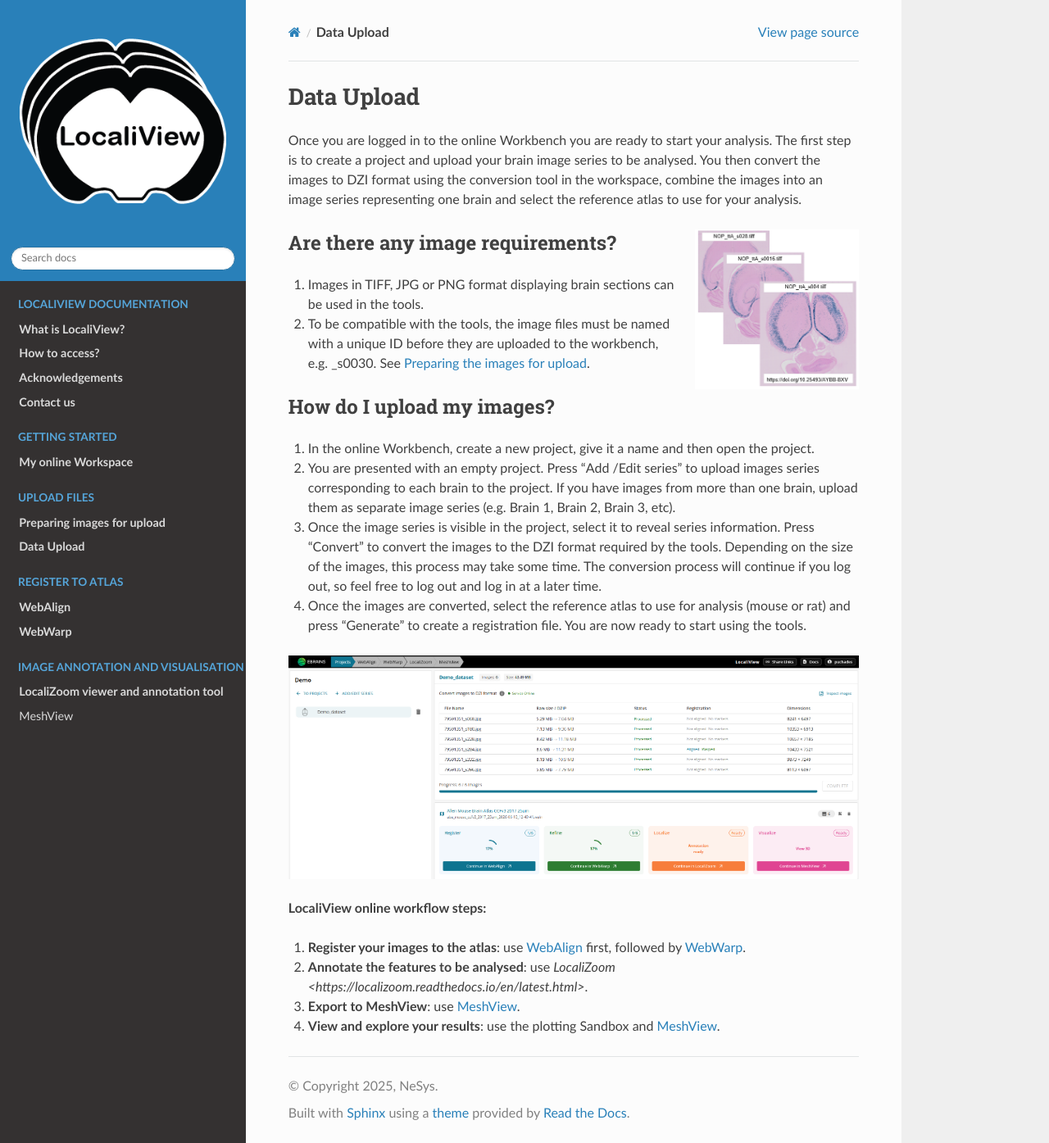
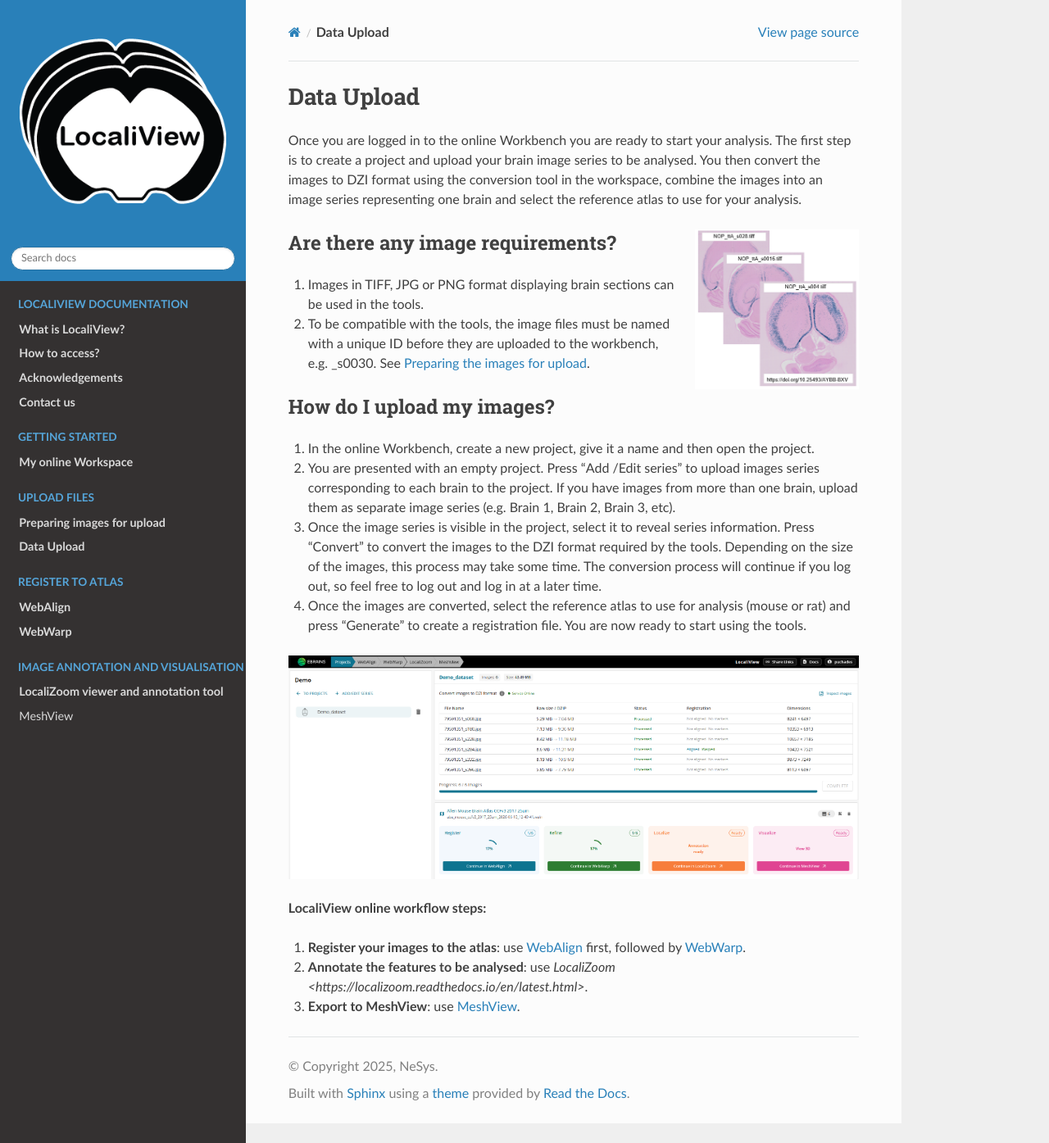
Before and after one commit to Neural-Systems-at-UIO/LocaliView, a Sphinx documentation site: the page built from Docs/DataUpload.rst, in a window 1280 px wide and 1395 px high. Shown: the whole window at 82% size. Built offline with Sphinx 7.4.7 and the Read the Docs theme 3.1.0, drawn with Linux system fonts in a browser that asks for light colours; pages that are not in the unit, such as notebooks, are missing from menus.

Commit message:
Update DataUpload.rst

```diff
--- a/Docs/DataUpload.rst
+++ b/Docs/DataUpload.rst
@@ -31,4 +31,3 @@
 1. **Register your images to the atlas**: use `WebAlign <https://quint-webtools.readthedocs.io/en/latest/WebAlign.html>`_ first, followed by `WebWarp <https://quint-webtools.readthedocs.io/en/latest/WebWarp.html>`_.
 2. **Annotate the features to be analysed**: use `LocaliZoom <https://localizoom.readthedocs.io/en/latest.html>`.
 3. **Export to MeshView**: use `MeshView <https://quint-webtools.readthedocs.io/en/latest/NutilWeb.html>`_.
-4. **View and explore your results**: use the plotting Sandbox and `MeshView <https://quint-webtools.readthedocs.io/en/latest/MeshviewWeb.html>`_.
```
